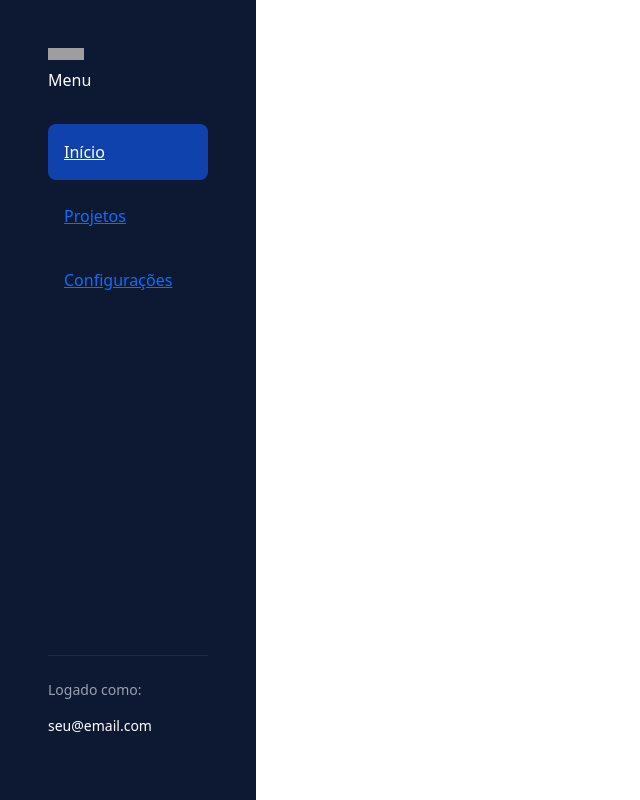
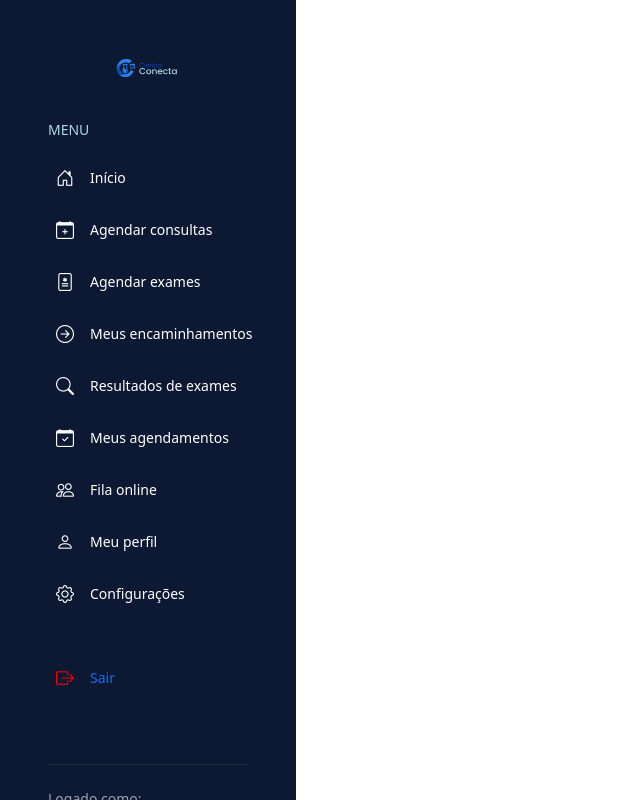
Before and after one commit to PedroJorge148/clinica-conecta, a React (Vite) app: page / in a window 1280 px wide. Shown: the whole page, without its empty margins (0-640 px from the left). Built offline with nearby package versions, Linux system fonts and the light colour scheme; grey boxes are pictures that could not be loaded.

Commit message:
comecei a fazer o Sidebar

```diff
--- a/index.html
+++ b/index.html
@@ -4,6 +4,7 @@
     <meta charset="UTF-8" />
     <link rel="icon" type="image/svg+xml" href="/favicon.svg" />
     <meta name="viewport" content="width=device-width, initial-scale=1.0" />
+    <link rel="stylesheet" href="https://cdn.jsdelivr.net/npm/bootstrap-icons@1.11.3/font/bootstrap-icons.min.css">
     <title>clinica-conecta</title>
   </head>
   <body>
--- a/src/components/Sidebar.tsx
+++ b/src/components/Sidebar.tsx
@@ -1,25 +1,62 @@
+import logo from "../assets/logo.png";
+
 export default function Sidebar() {
   return (
-    <aside className="fixed top-0 left-0 h-screen w-64 bg-marinho text-white p-5 flex flex-col justify-between">
+    <aside className="fixed top-0 left-0 h-screen w-74 bg-marinho text-white text-sm p-5 flex flex-col justify-between">
       {/* 1. Parte Superior: Logo e Links */}
       <div>
-        {/* Logo / Título/ Descrição*/}
+        {/*Logo*/}
         <div className="mb-8">
-          <img src="..assets/logo.png" alt="Logo" className="w-9 h-3 mb-2" />
-          <p className="mb-8">Menu</p>
+          <img src={logo} alt="Clínica Conecta" className="h-10 w-auto object-contain" />
         </div>
 
         {/* Links de Navegação */}
-        <nav className="flex flex-col space-y-2">
-          <a href="#" className="p-3 rounded-lg bg-bic text-white hover:bg-indigo-700 transition">
+        <nav className="flex flex-col space-y-2 ">
+
+          <p className="text-sm font-medium text-bebe">MENU</p>
+          <a href="#" className=" flex items-center gap-3 block w-full p-2 rounded-lg text-white hover:bg-bic active:bg-bic hover:text-bebe transition whitespace-nowrap !no-underline">
+            <i className="bi bi-house-door text-lg "></i>
             Início
           </a>
-          <a href="#" className="p-3 rounded-lg hover:bg-gray-800 text-gray-300 hover:text-white transition">
-            Projetos
+          <a href="#" className=" flex items-center gap-3 block w-full p-2 rounded-lg text-white hover:bg-bic active:bg-bic transition whitespace-nowrap !no-underline">
+            <i className="bi bi-calendar-plus text-lg "></i>
+            Agendar consultas
           </a>
-          <a href="#" className="p-3 rounded-lg hover:bg-gray-800 text-gray-300 hover:text-white transition">
+          <a href="#" className=" flex items-center gap-3 block w-full p-2 rounded-lg text-white hover:bg-bic active:bg-bic transition whitespace-nowrap !no-underline">
+            <i className="bi bi-file-medical text-lg "></i>
+            Agendar exames
+          </a>
+          <a href="#" className=" flex items-center gap-3 block w-full p-2 rounded-lg text-white hover:bg-bic active:bg-bic transition whitespace-nowrap !no-underline">
+            <i className="bi bi-arrow-right-circle text-lg "></i>
+            Meus encaminhamentos
+          </a>
+          <a href="#" className=" flex items-center gap-3 block w-full p-2 rounded-lg text-white hover:bg-bic active:bg-bic transition whitespace-nowrap !no-underline">
+            <i className="bi bi-search text-lg "></i>
+            Resultados de exames
+          </a>
+          <a href="#" className=" flex items-center gap-3 block w-full p-2 rounded-lg text-white hover:bg-bic active:bg-bic transition whitespace-nowrap !no-underline">
+            <i className="bi bi-calendar-check text-lg "></i>
+            Meus agendamentos
+          </a>
+          <a href="#" className=" flex items-center gap-3 block w-full p-2 rounded-lg text-white hover:bg-bic active:bg-bic transition whitespace-nowrap !no-underline">
+            <i className="bi bi-people text-lg "></i>
+            Fila online
+          </a>
+          <a href="#" className=" flex items-center gap-3 block w-full p-2 rounded-lg text-white hover:bg-bic active:bg-bic transition whitespace-nowrap !no-underline">
+            <i className="bi bi-person text-lg "></i>
+            Meu perfil
+          </a>
+          <a href="#" className=" flex items-center gap-3 block w-full p-2 rounded-lg text-white hover:bg-bic active:bg-bic transition whitespace-nowrap !no-underline">
+            <i className="bi bi-gear text-lg "></i>
             Configurações
           </a>
+
+          <div className="mt-8 mb-16">
+            <a href="#" className=" flex items-center gap-3 block w-full p-2 rounded-lg text-vermelho hover:bg-bic active:bg-bic transition whitespace-nowrap !no-underline">
+              <i className="bi bi-box-arrow-right text-lg text-vermelho"></i>
+              Sair
+            </a>
+          </div>
         </nav>
       </div>
 
--- a/src/index.css
+++ b/src/index.css
@@ -6,6 +6,7 @@
   --color-bic: #1042AE;
   --color-ceu: #87CEEA;
   --color-bebe: #ADD9E6;
+  --color-vermelho: #F90004
 }
 
 @theme {
```
